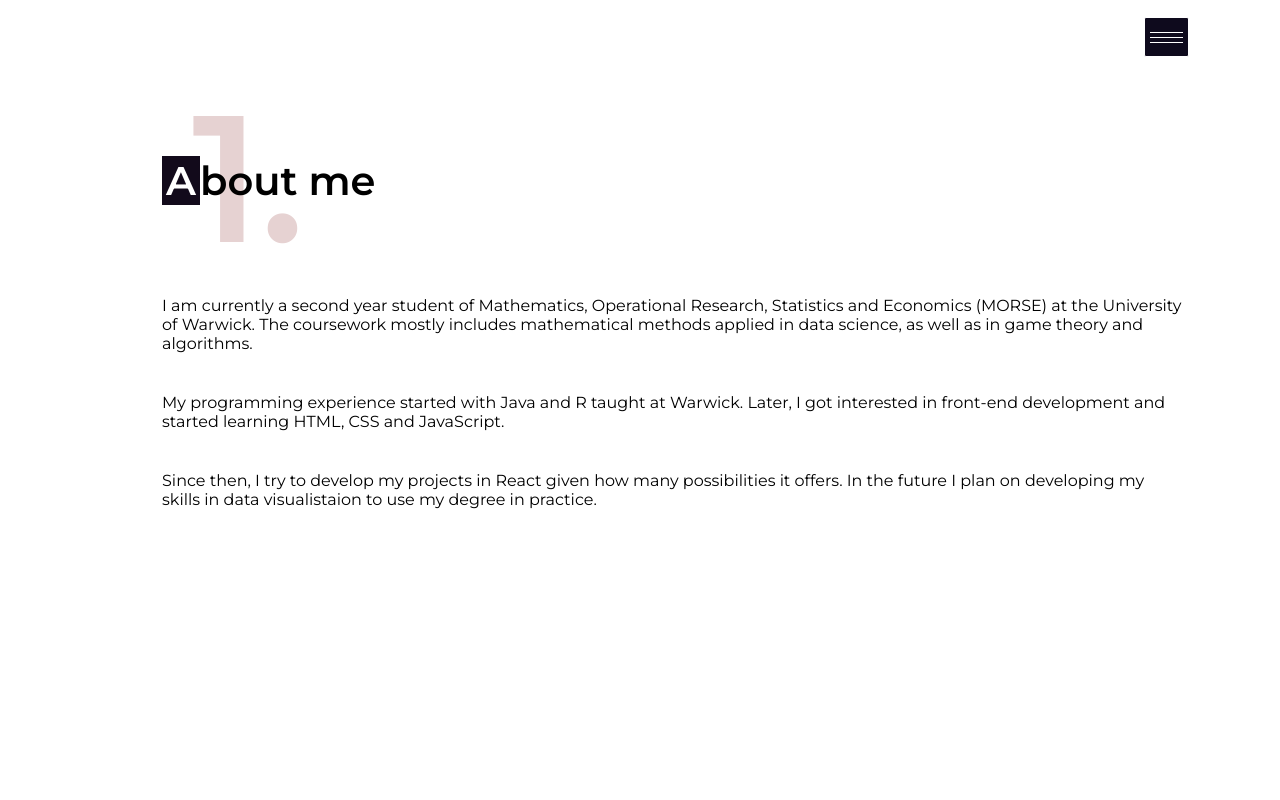
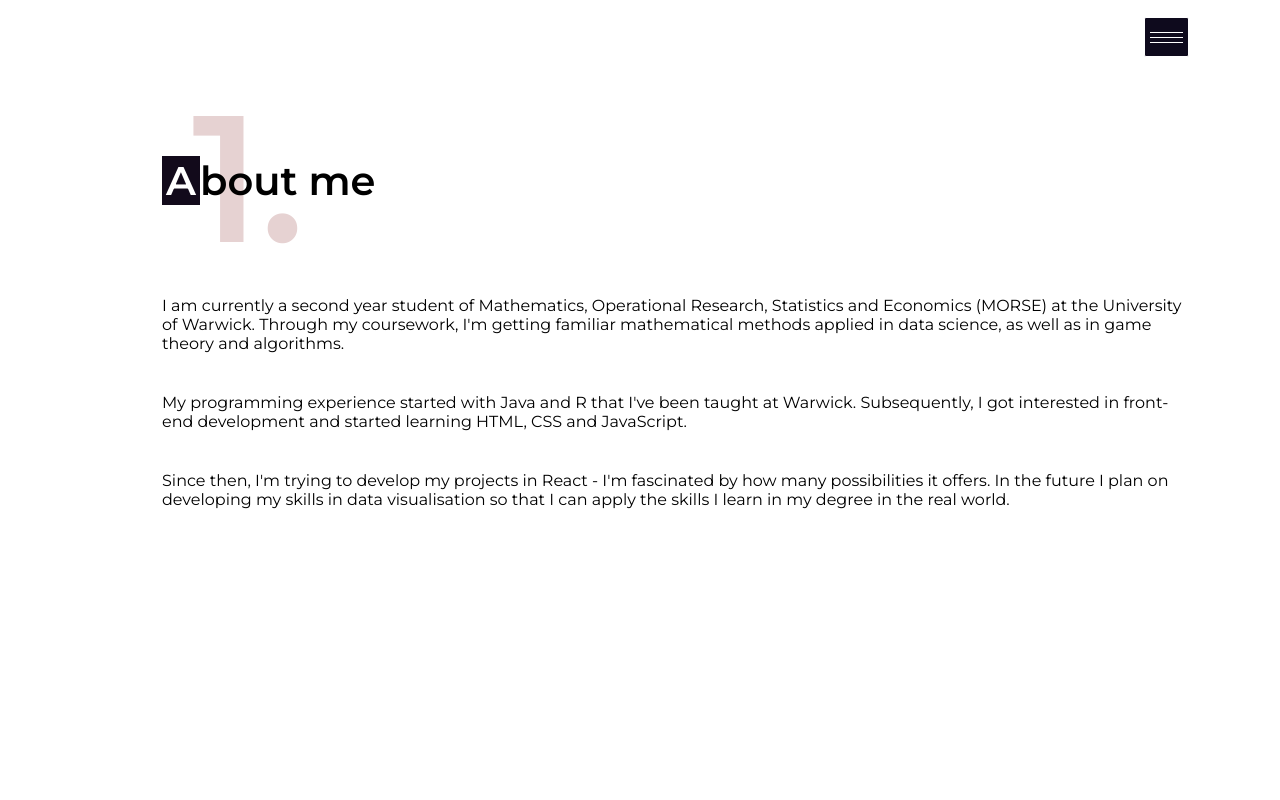
Before and after one commit to MichalKoscinski/Portfolio-Website, a React (Create React App) app: page /Portfolio-Website/sections in a window 1280 px wide. Shown: the top 800 px of the page. Built offline with nearby package versions, Linux system fonts and the light colour scheme; the HTML template or start-up script is replaced by a standard one.

Commit message:
changed text

```diff
--- a/src/components/AboutMe/AboutMe.js
+++ b/src/components/AboutMe/AboutMe.js
@@ -10,17 +10,13 @@ const AboutMe = () => {
             </h1>
             <div className="description">
                 <p>
-                I am currently a second year student of Mathematics, Operational Research, Statistics and Economics (MORSE) at the University of Warwick.
-                The coursework mostly includes mathematical methods applied in data science, as well as in game theory and algorithms.
-
+                I am currently a second year student of Mathematics, Operational Research, Statistics and Economics (MORSE) at the University of Warwick. Through my coursework, I'm getting familiar mathematical methods applied in data science, as well as in game theory and algorithms.
                 </p>
                 <p>
-                My programming experience started with Java and R taught at Warwick. Later, I got interested in front-end development and started learning HTML, CSS and JavaScript.
-
+                My programming experience started with Java and R that I've been taught at Warwick. Subsequently, I got interested in front-end development and started learning HTML, CSS and JavaScript.
                 </p>
                 <p>
-                Since then, I try to develop my projects in React given how many possibilities it offers. In the future I plan on developing my skills in data visualistaion to use my degree in practice.
-
+                Since then, I'm trying to develop my projects in React - I'm fascinated by how many possibilities it offers. In the future I plan on developing my skills in data visualisation so that I can apply the skills I learn in my degree in the real world.
                 </p>
             </div>
         </section>
```
